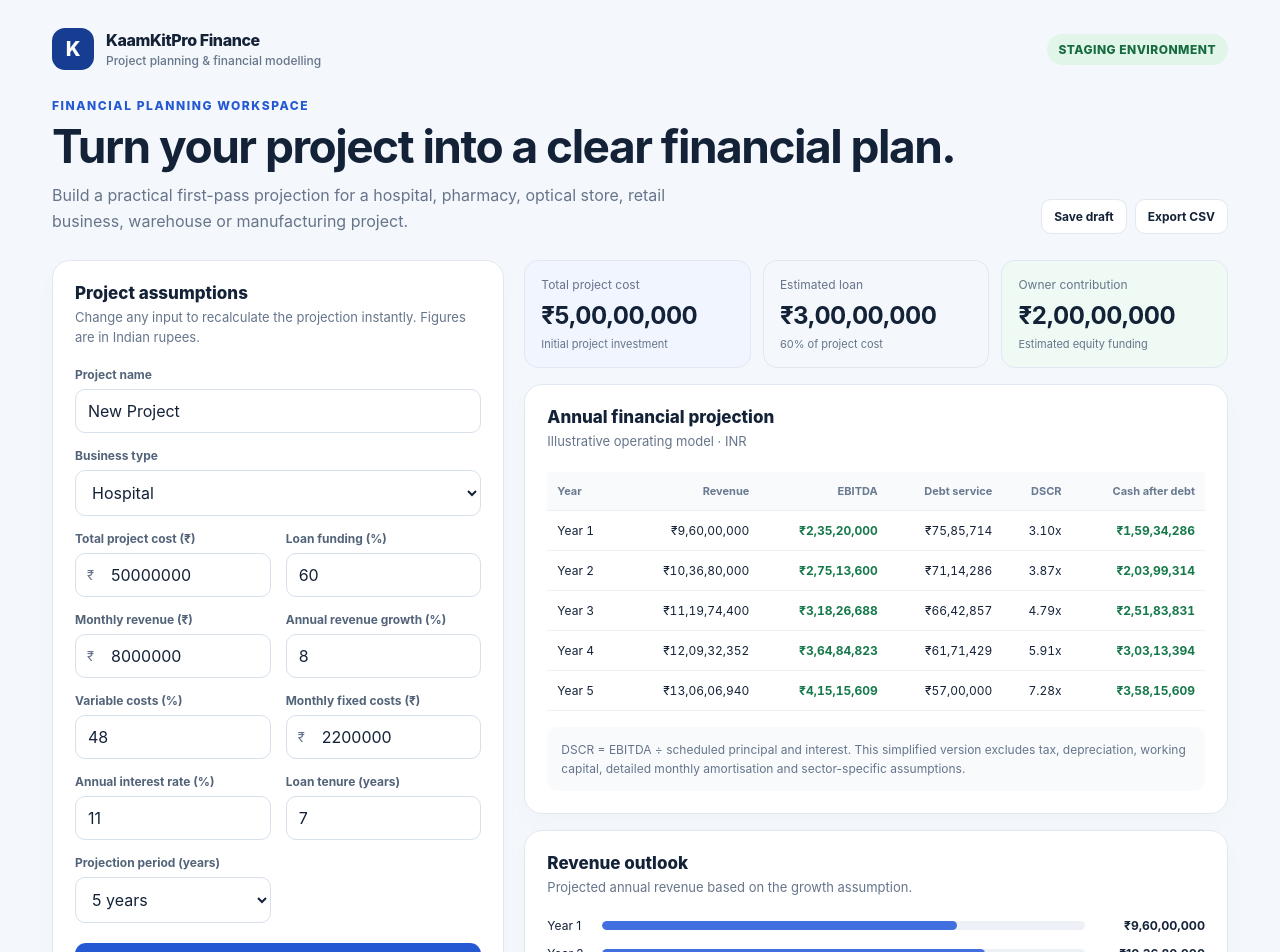
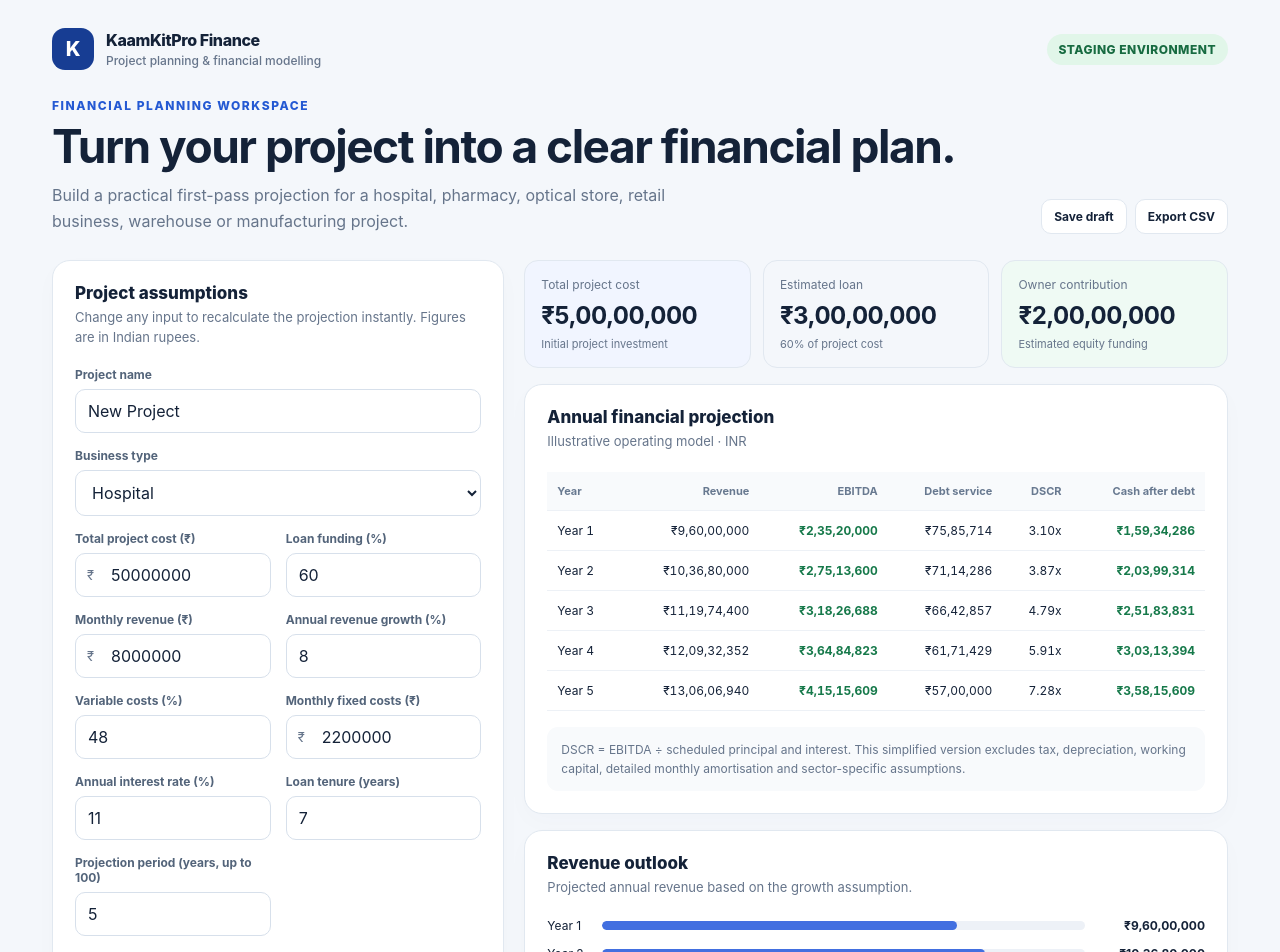
Before and after one commit to WellProSoftware/kaamkitpro-finance, a Next.js app in the folder web/: page / in a window 1280 px wide. Shown: the top 952 px of the page. Built offline with nearby package versions, Linux system fonts and the light colour scheme.

Commit message:
Allow flexible projection horizons up to 100 years

```diff
--- a/web/app/page.tsx
+++ b/web/app/page.tsx
@@ -115,7 +115,7 @@ export default function Home() {
             <div className="field"><label htmlFor="monthlyFixedCost">Monthly fixed costs (₹)</label><div className="input-wrap"><span>₹</span><input id="monthlyFixedCost" type="number" min="0" value={inputs.monthlyFixedCost} onChange={(e) => update("monthlyFixedCost", e.target.value)}/></div></div>
             <div className="field"><label htmlFor="interestPct">Annual interest rate (%)</label><input id="interestPct" type="number" min="0" max="100" value={inputs.interestPct} onChange={(e) => update("interestPct", e.target.value)}/></div>
             <div className="field"><label htmlFor="loanYears">Loan tenure (years)</label><input id="loanYears" type="number" min="1" max="30" value={inputs.loanYears} onChange={(e) => update("loanYears", e.target.value)}/></div>
-            <div className="field"><label htmlFor="projectionYears">Projection period (years)</label><select id="projectionYears" value={inputs.projectionYears} onChange={(e) => update("projectionYears", e.target.value)}>{[3,5,7,10].map(x=><option key={x} value={x}>{x} years</option>)}</select></div>
+            <div className="field"><label htmlFor="projectionYears">Projection period (years, up to 100)</label><input id="projectionYears" type="number" min="1" max="100" step="1" value={inputs.projectionYears} onChange={(e) => update("projectionYears", e.target.value)}/></div>
           </div>
           <button className="primary" onClick={saveAssumptions}>Save project draft on this device</button>
           {saved && <p className="section-desc" role="status" style={{marginTop:10,marginBottom:0}}>Draft saved in this browser only. Account sync is not connected yet.</p>}
```
